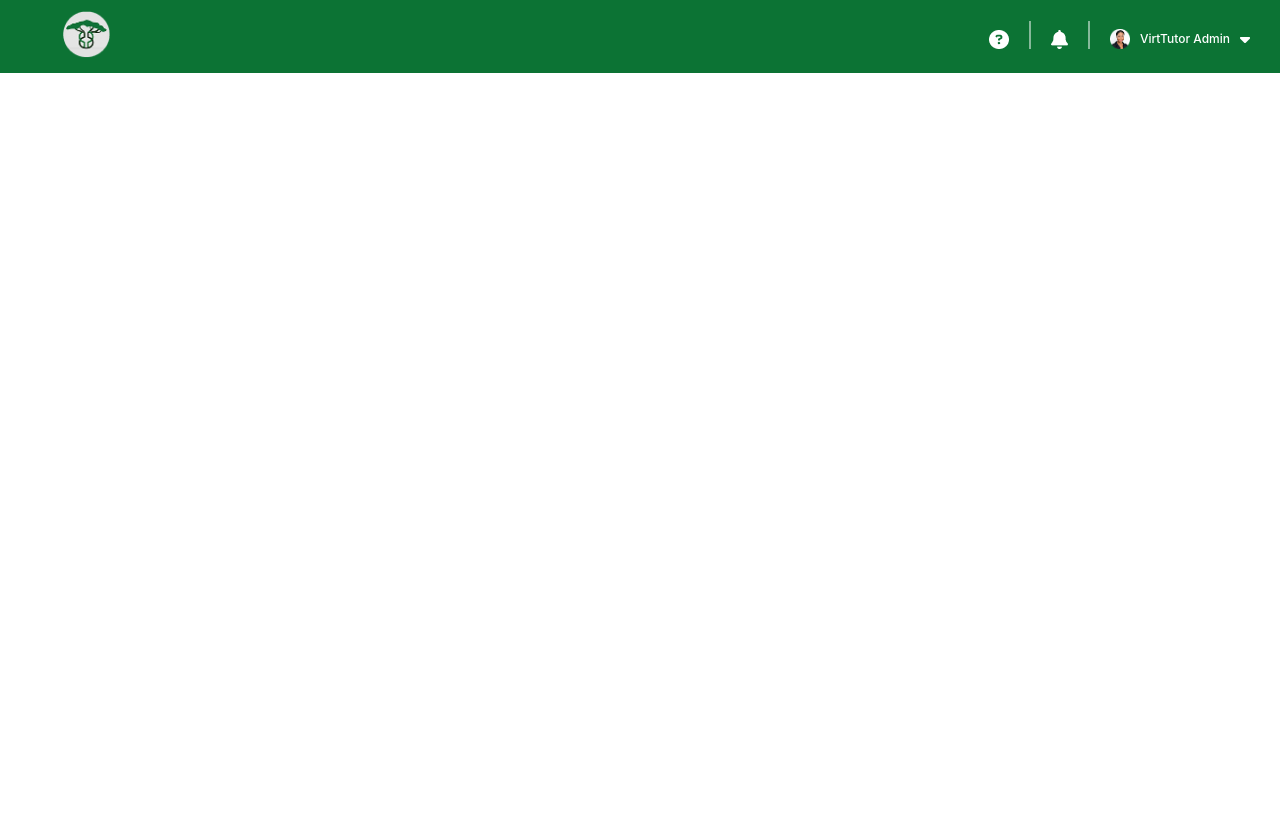
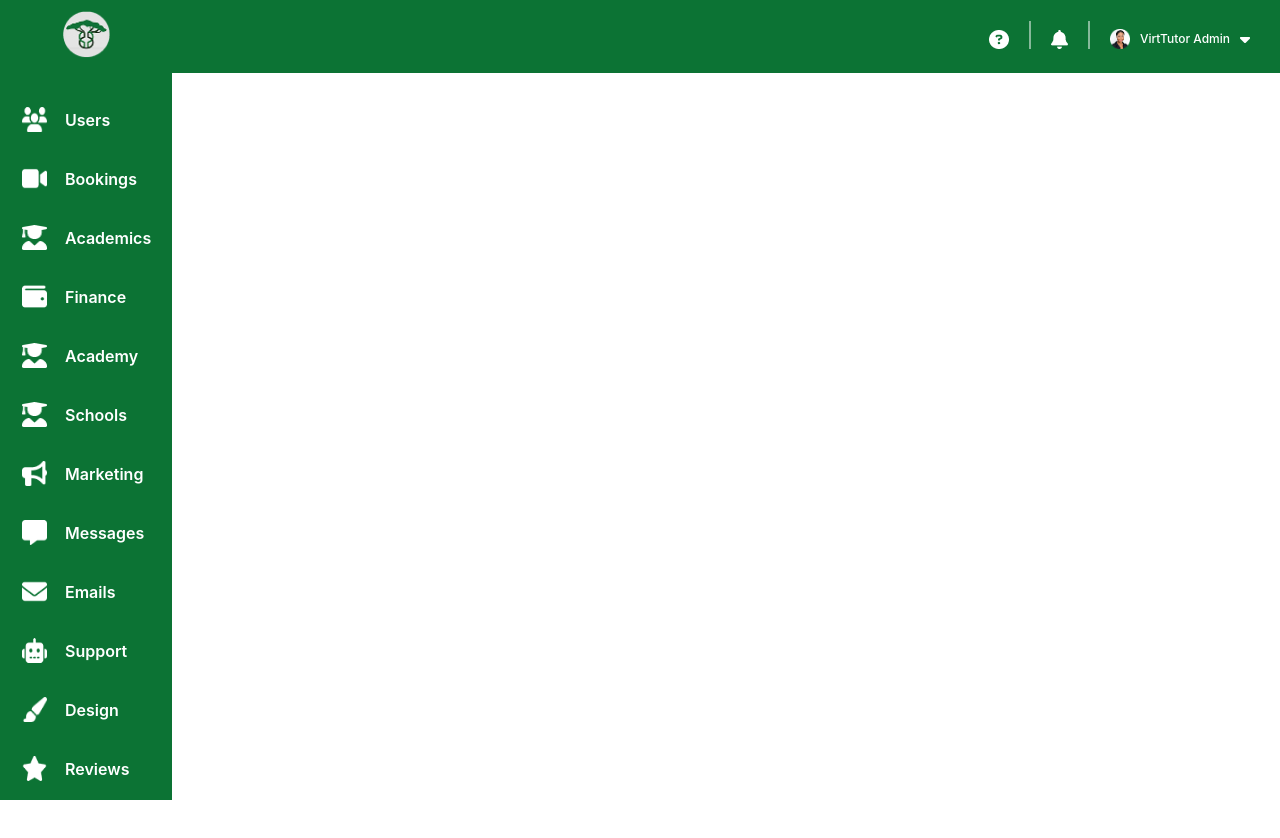
Before and after one commit to joshuagato/vue-js-admin-dashboard, a Vue app: page / in a window 1280 px wide. Before the commit the page ends 800 px from the top, so only its background shows below. Built offline with nearby package versions, Linux system fonts and the light colour scheme.

Commit message:
Worked on the left sidebar

```diff
--- a/src/components/Layout.vue
+++ b/src/components/Layout.vue
@@ -11,9 +11,57 @@ export default defineComponent({
 <template>
   <div id="main-layout">
     <TopBar />
+
+    <section id="side-bar">
+      <article class="menu-item"><img src="../assets/side-menu/users-solid%201.png" /><span>Users</span></article>
+      <article class="menu-item"><img src="../assets/side-menu/video-solid%202.png" /><span>Bookings</span></article>
+      <article class="menu-item"><img src="../assets/side-menu/user-graduate-solid 1.png" /><span>Academics</span></article>
+      <article class="menu-item"><img src="../assets/side-menu/wallet-solid 1.png" /><span>Finance</span></article>
+      <article class="menu-item"><img src="../assets/side-menu/user-graduate-solid 1.png" /><span>Academy</span></article>
+      <article class="menu-item"><img src="../assets/side-menu/user-graduate-solid 1.png" /><span>Schools</span></article>
+      <article class="menu-item"><img src="../assets/side-menu/bullhorn-solid 1.png" /><span>Marketing</span></article>
+      <article class="menu-item"><img src="../assets/side-menu/message-solid 1.png" /><span>Messages</span></article>
+      <article class="menu-item"><img src="../assets/side-menu/envelope-solid 2.png" /><span>Emails</span></article>
+      <article class="menu-item"><img src="../assets/side-menu/robot-solid 1.png" /><span>Support</span></article>
+      <article class="menu-item"><img src="../assets/side-menu/paintbrush-solid 1.png" /><span>Design</span></article>
+      <article class="menu-item"><img src="../assets/side-menu/star-solid 17.png" /><span>Reviews</span></article>
+
+      <article class="menu-item"><img src="../assets/side-menu/right-from-bracket-solid 1.png" /></article>
+    </section>
   </div>
 </template>
 
 <style lang="scss" scoped>
+#side-bar {
+  width: 172px;
+  height: calc(100vh - 73px);
+  background-color: #0C7334;
+  color: white;
+  font-size: 16px;
+  font-weight: 600;
+  font-family: Inter, sans-serif;
 
+  .menu-item {
+    margin-bottom: 34px;
+    padding-left: 22px;
+    display: flex;
+    align-items: center;
+
+    img {
+      margin-right: 18px;
+      width: 25px;
+      height: 25px;
+    }
+  }
+
+  .menu-item:first-child {
+    padding-top: 34px;
+  }
+
+  .menu-item:last-child {
+    justify-content: center;
+    margin-bottom: 0;
+    padding-left: 0;
+  }
+}
 </style>
```
